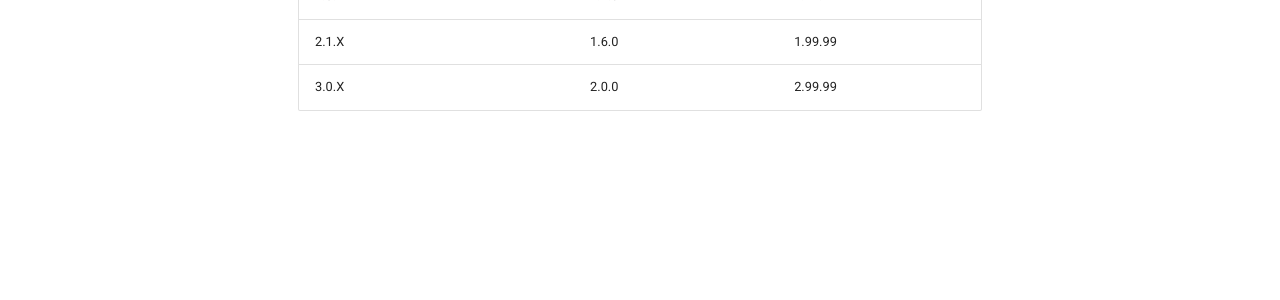
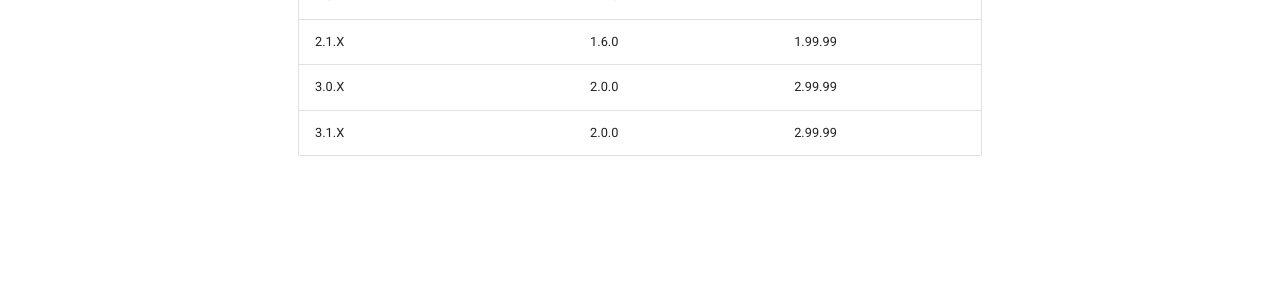
Before and after one commit to nautobot/nautobot-app-capacity-metrics, an MkDocs documentation site: the page built from docs/admin/compatibility_matrix.md, in a window 1280 px wide. Shown: the part 427-727 px from the top of the page. Built offline with MkDocs 1.6.1 and Material for MkDocs 9.7.7, drawn with Linux system fonts in a browser that asks for light colours; comment, search, counter and statistics services are not loaded.

Commit message:
Update docs/admin/compatibility_matrix.md
Co-authored-by: Gary Snider <75227981+gsnider2195@users.noreply.github.com>

```diff
--- a/docs/admin/compatibility_matrix.md
+++ b/docs/admin/compatibility_matrix.md
@@ -7,3 +7,4 @@
 | 2.0.X         | 1.2.0                | 1.99.99        |
 | 2.1.X         | 1.6.0                | 1.99.99        |
 | 3.0.X         | 2.0.0                | 2.99.99        |
+| 3.1.X         | 2.0.0                | 2.99.99        |
```
